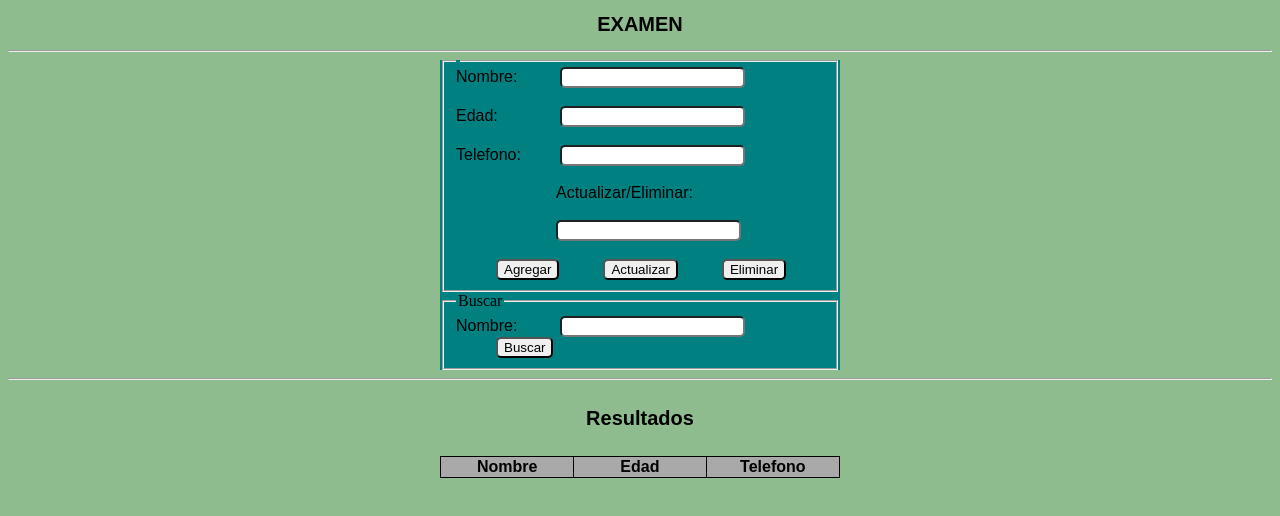
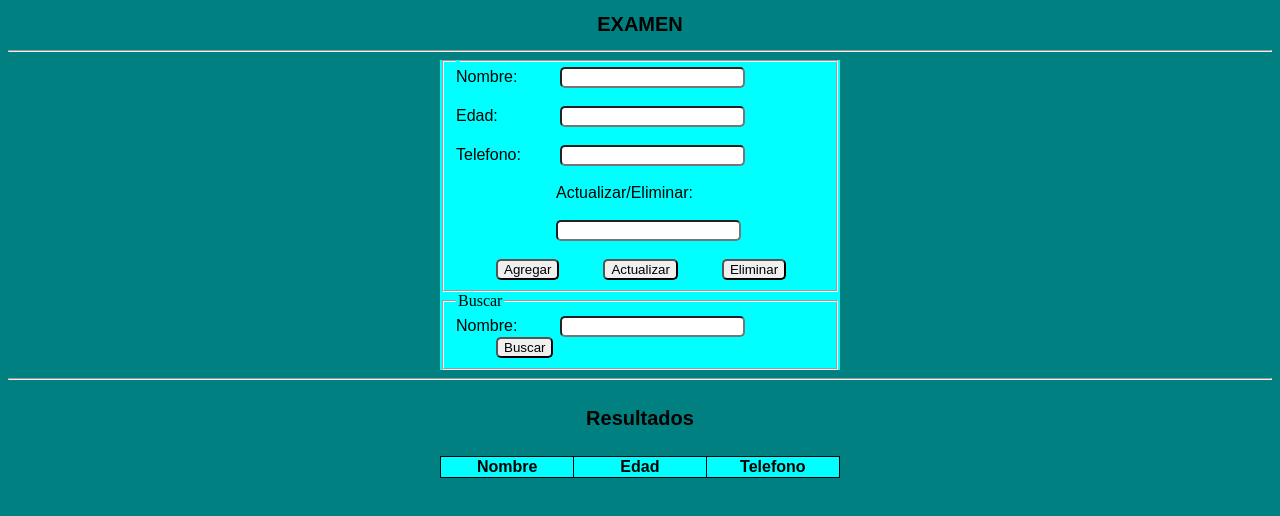
Before and after one commit to adrianrojas0802/JSON, a plain HTML site: page index.html in a window 1280 px wide. Drawn offline with Linux system fonts and the light colour scheme.

Commit message:
Se han cambiado los colores del proyecto

```diff
--- a/css/estilos.css
+++ b/css/estilos.css
@@ -1,7 +1,7 @@
 .lw { font-size: 60px; }
-	#formulario{width: 400px; margin: 0 auto; background-color:#008080;}
+	#formulario{width: 400px; margin: 0 auto; background-color:#00ffff;}
 	label{width: 100px; display: inline-block;font-family:sans-serif;}
-	table{width: 400px; margin:0 auto;background-color:#A9A9A9;}
+	table{width: 400px; margin:0 auto;background-color:#00ffff;}
 	table, tr, th, td{border: 1px solid #000; border-collapse: collapse; font-family:sans-serif;}
 	table th, td{width: 133px; font-family:sans-serif;}
 
@@ -24,7 +24,7 @@
 		border: 1px solid #000;
 	}
 	body{
-		background-color:#8FBC8F;
+		background-color:#008080;
 	}
 	#ae{
 		margin-left:100px;
```
